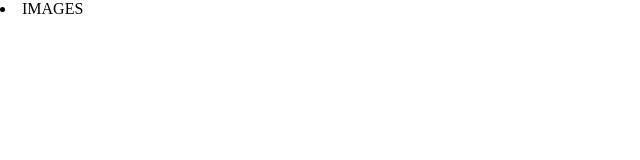
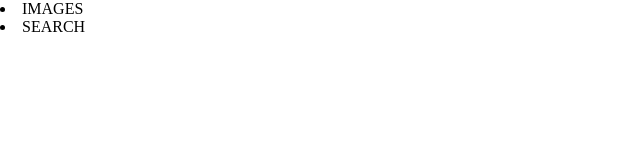
Before and after one commit to sarisgar28/newohyeah-app, a Next.js app: page / in a window 1280 px wide. Shown: the top 160 px of the page, without its empty margins (0-640 px from the left). Built offline with nearby package versions, Linux system fonts and the light colour scheme.

Commit message:
progress

```diff
--- a/pages/index.js
+++ b/pages/index.js
@@ -13,6 +13,11 @@ export default function Home() {
           <a>IMAGES</a>
         </Link>
       </li>
+      <li>
+        <Link href="/search">
+          <a>SEARCH</a>
+        </Link>
+      </li>
     </div>
   )
 }
```
Also changed, not shown: pages/search.js (+6 -5 lines).
